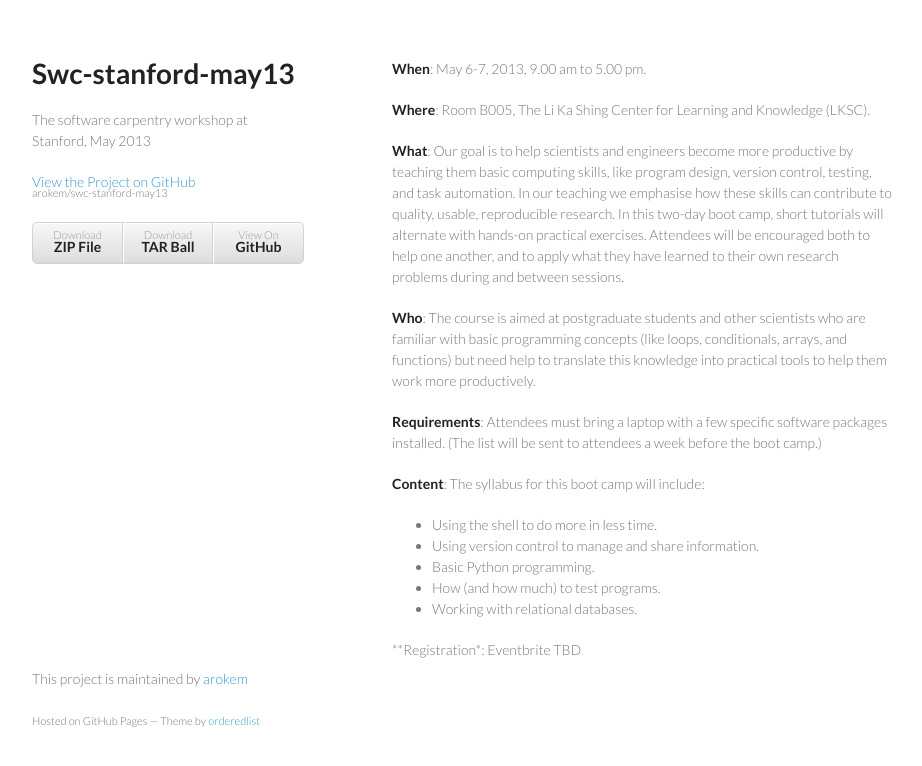
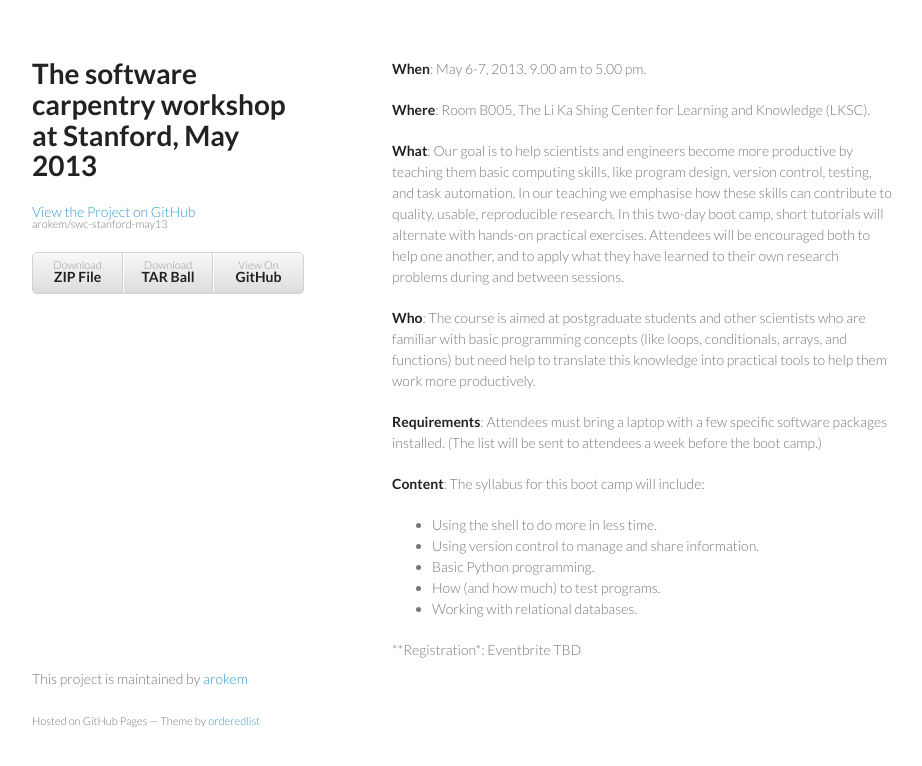
Before and after one commit to arokem/swc-stanford-may13, a plain HTML site: page index.html in a window 1280 px wide. Shown: the whole page, without its empty margins (178-1100 px from the left). Drawn offline with Linux system fonts and the light colour scheme.

Commit message:
Small changes to the layout.

```diff
--- a/index.html
+++ b/index.html
@@ -3,7 +3,7 @@
   <head>
     <meta charset="utf-8">
     <meta http-equiv="X-UA-Compatible" content="chrome=1">
-    <title>Swc-stanford-may13 by arokem</title>
+    <title>Software Carpentry @ Stanford, May 2013 </title>
 
     <link rel="stylesheet" href="stylesheets/styles.css">
     <link rel="stylesheet" href="stylesheets/pygment_trac.css">
@@ -15,8 +15,7 @@
   <body>
     <div class="wrapper">
       <header>
-        <h1>Swc-stanford-may13</h1>
-        <p>The software carpentry workshop at Stanford, May 2013</p>
+        <h1>The software carpentry workshop at Stanford, May 2013</h1>
 
         <p class="view"><a href="https://github.com/arokem/swc-stanford-may13">View the Project on GitHub <small>arokem/swc-stanford-may13</small></a></p>
 
```
